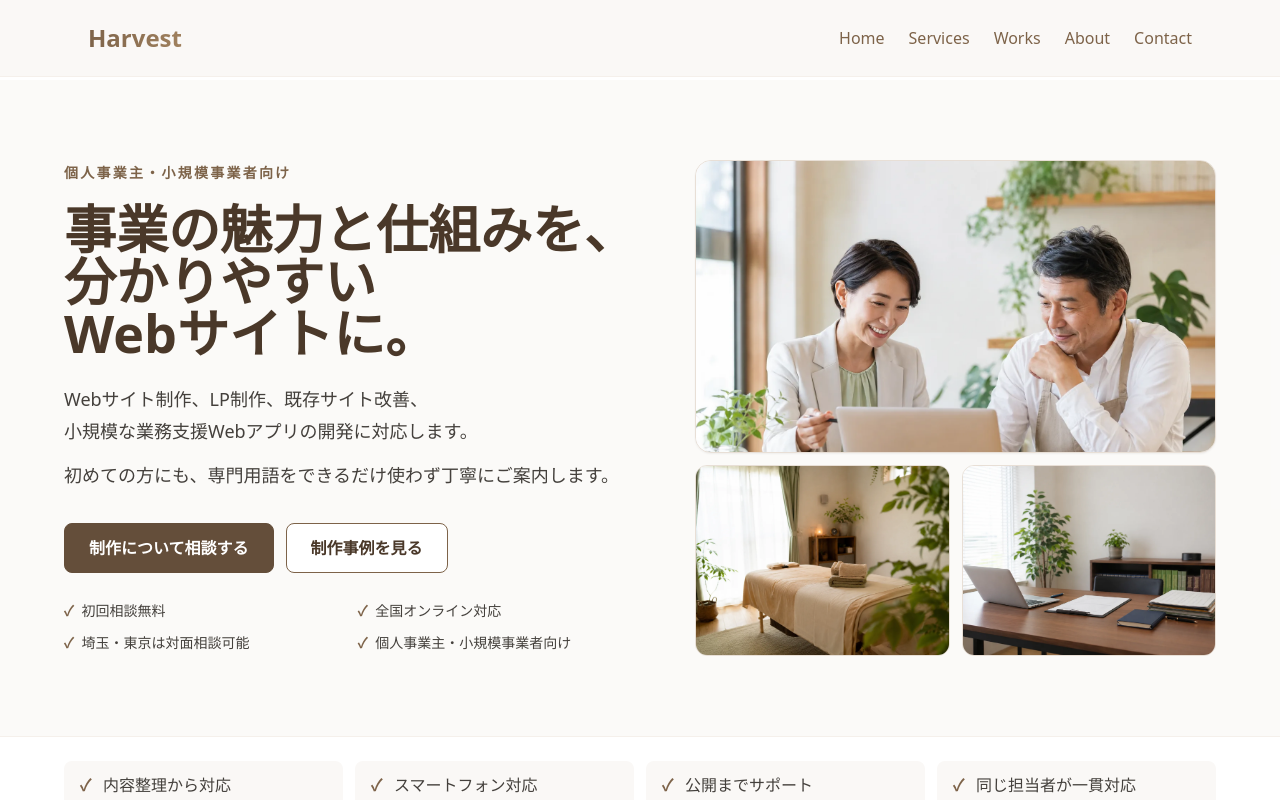
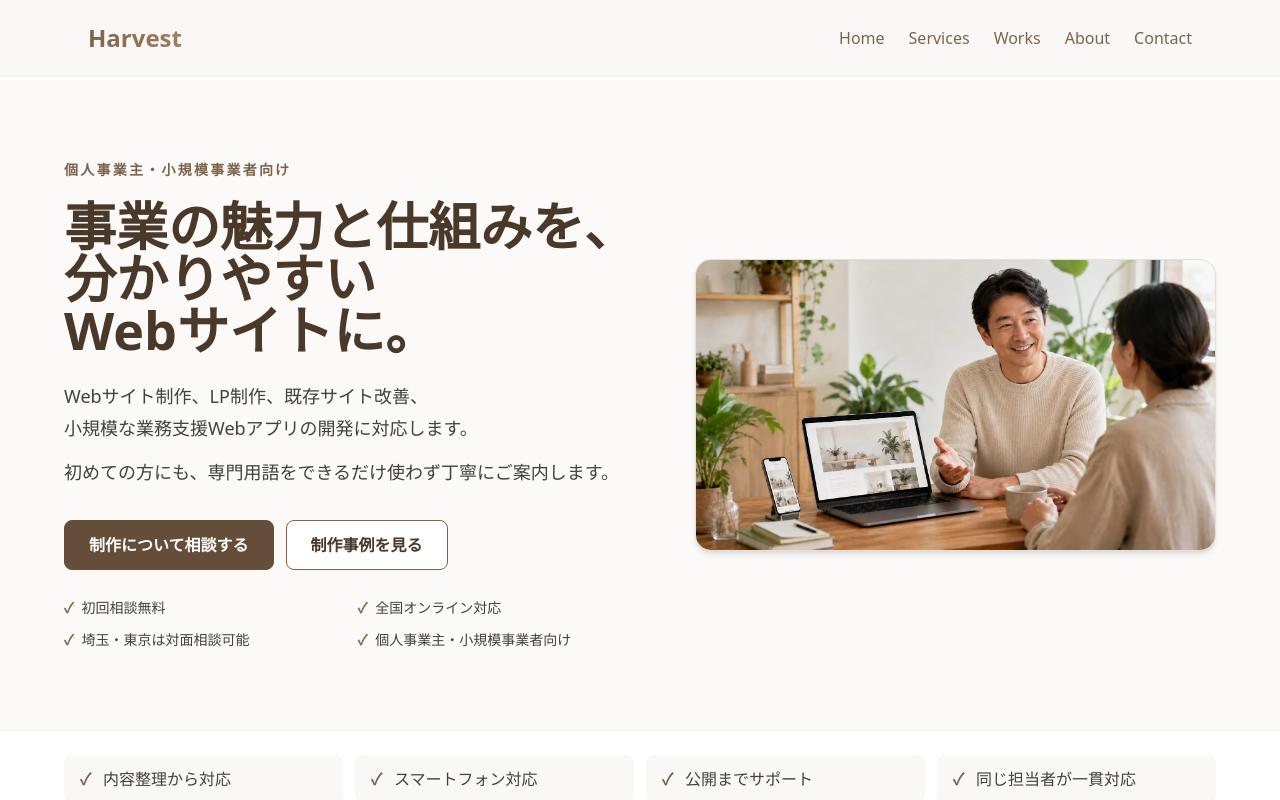
Before and after one commit to harvest-dev-jp/portfolio-site, a Next.js app: page / in a window 1280 px wide. Shown: the top 800 px of the page. Built offline with nearby package versions, Linux system fonts and the light colour scheme.

Commit message:
トップページhero画像差し替え

```diff
--- a/src/app/globals.css
+++ b/src/app/globals.css
@@ -76,12 +76,7 @@ body {
   }
 
   .home-hero-visual {
-    grid-template-columns: minmax(0, 1fr) !important;
     max-width: 560px;
-  }
-
-  .home-hero-visual figure:not(:first-child) {
-    display: none !important;
   }
 
   .home-section-heading {
--- a/src/app/page.tsx
+++ b/src/app/page.tsx
@@ -192,33 +192,15 @@ export default function Home() {
             </ul>
           </div>
 
-          <div className="home-hero-visual grid min-w-0 grid-cols-2 gap-3">
-            <figure className="relative col-span-2 aspect-[16/9] overflow-hidden rounded-2xl border border-harvest-200 bg-white shadow-sm">
+          <div className="home-hero-visual min-w-0">
+            <figure className="relative aspect-[16/9] overflow-hidden rounded-2xl border border-harvest-200 bg-harvest-100 shadow-md">
               <Image
-                src="/works/harvest-web-studio.webp"
-                alt="Harvest Web Studioの制作事例画面"
+                src="/images/home/harvest-hero-consultation.webp"
+                alt="観葉植物のある明るい空間で、Webサイト制作について相談する様子"
                 fill
                 priority
                 sizes="(min-width: 1024px) 520px, calc(100vw - 48px)"
-                className="object-cover object-top"
-              />
-            </figure>
-            <figure className="relative aspect-[4/3] overflow-hidden rounded-xl border border-harvest-200 bg-white">
-              <Image
-                src="/images/harvest-web-studio/work-salon.webp"
-                alt="Lumière Relaxation Salonの制作事例イメージ"
-                fill
-                sizes="(min-width: 1024px) 250px, calc((100vw - 60px) / 2)"
-                className="object-cover"
-              />
-            </figure>
-            <figure className="relative aspect-[4/3] overflow-hidden rounded-xl border border-harvest-200 bg-white">
-              <Image
-                src="/images/harvest-web-studio/work-legal-office.webp"
-                alt="あおば行政書士事務所の制作事例イメージ"
-                fill
-                sizes="(min-width: 1024px) 250px, calc((100vw - 60px) / 2)"
-                className="object-cover"
+                className="object-cover object-center"
               />
             </figure>
           </div>
```
Also changed, not shown: public/images/home/harvest-hero-consultation.webp (added), 1 other file (tests, documents, lock files or other folders).
